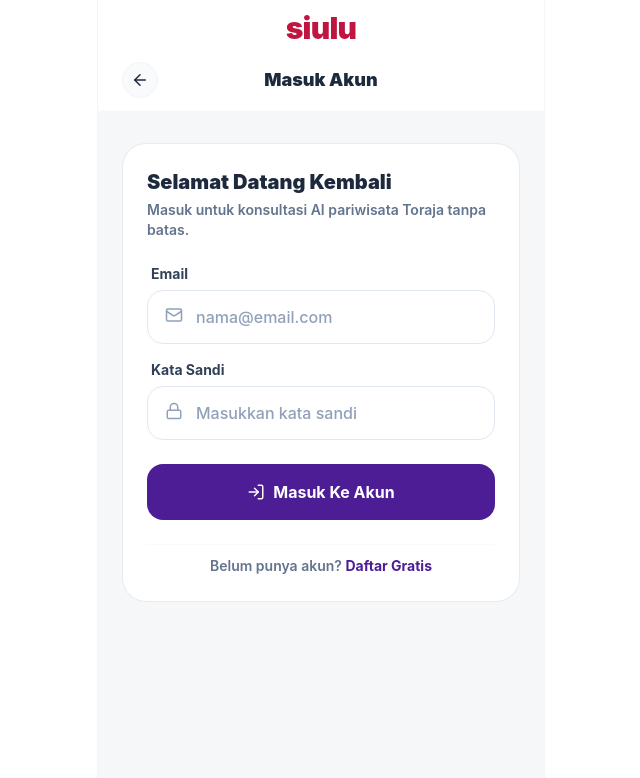
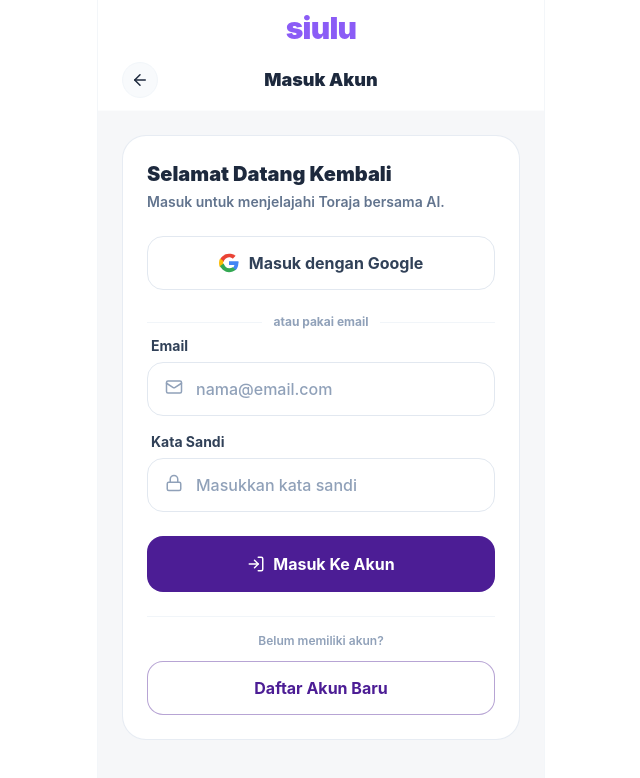
Before and after one commit to sovant28/siulu-pwa-frontend, a Next.js app: page /login in a window 1280 px wide. Shown: the top 778 px of the page, without its empty margins (319-959 px from the left). Built offline with nearby package versions, Linux system fonts and the light colour scheme; no server answers.

Commit message:
feat(pwa): redesign login and register screens with Google login, high-notice buttons, and light purple logo styling

```diff
--- a/app/login/page.js
+++ b/app/login/page.js
@@ -2,7 +2,6 @@
 
 import { useState } from 'react';
 import { useRouter } from 'next/navigation';
-import Link from 'next/link';
 import { supabase } from '../supabase';
 import { ArrowLeft, Mail, Lock, LogIn } from 'lucide-react';
 
@@ -45,14 +44,29 @@ export default function LoginPage() {
     }
   };
 
+  const handleGoogleLogin = async () => {
+    try {
+      const { error: oAuthError } = await supabase.auth.signInWithOAuth({
+        provider: 'google',
+        options: {
+          redirectTo: window.location.origin + '/chat'
+        }
+      });
+      if (oAuthError) setError(oAuthError.message);
+    } catch (err) {
+      console.error(err);
+      setError('Gagal menghubungkan ke Google.');
+    }
+  };
+
   return (
     <div className="flex flex-col w-full min-h-[100dvh] bg-[#F6F7F9] font-sans pb-10 relative overflow-x-hidden">
 
-      {/* ── STICKY HEADER (Siulu Standard) ── */}
+      {/* ── STICKY HEADER (Siulu Standard with Light Purple Logo) ── */}
       <header className="sticky top-0 z-40 bg-white/95 px-6 pt-[calc(env(safe-area-inset-top)+10px)] pb-3 flex flex-col space-y-4 backdrop-blur-md border-b border-slate-100/30">
-        {/* Row 1: Logo */}
+        {/* Row 1: Logo (Light Purple text-[#8B5CF6]) */}
         <div className="text-center w-full">
-          <span className="text-3xl font-black text-[#BE1641] tracking-tight select-none">siulu</span>
+          <span className="text-3xl font-black text-[#8B5CF6] tracking-tight select-none">siulu</span>
         </div>
 
         {/* Row 2: Back Button & Page Title */}
@@ -72,7 +86,7 @@ export default function LoginPage() {
       </header>
 
       {/* ── CONTENT AREA ── */}
-      <div className="px-6 mt-8 max-w-md mx-auto w-full flex-grow flex flex-col justify-start">
+      <div className="px-6 mt-6 max-w-md mx-auto w-full flex-grow flex flex-col justify-start">
 
         {/* Form Container (Flat, No Shadows) */}
         <div className="bg-white border border-slate-200/80 rounded-3xl p-6 space-y-6">
@@ -80,7 +94,7 @@ export default function LoginPage() {
           {/* Welcome Message */}
           <div className="text-left">
             <h3 className="text-xl font-black text-slate-800">Selamat Datang Kembali</h3>
-            <p className="text-sm font-semibold text-slate-500 mt-1">Masuk untuk konsultasi AI pariwisata Toraja tanpa batas.</p>
+            <p className="text-sm font-semibold text-slate-500 mt-1">Masuk untuk menjelajahi Toraja bersama AI.</p>
           </div>
 
           {error && (
@@ -88,6 +102,44 @@ export default function LoginPage() {
               {error}
             </div>
           )}
+
+          {/* Social Logins (Google) */}
+          <div className="space-y-3">
+            <button
+              type="button"
+              onClick={handleGoogleLogin}
+              className="w-full py-3.5 bg-white border border-slate-200 hover:border-slate-300 text-slate-700 font-bold rounded-2xl text-base flex items-center justify-center space-x-2.5 transition active:scale-[0.98] cursor-pointer"
+              style={{ WebkitTapHighlightColor: 'transparent' }}
+            >
+              <svg viewBox="0 0 24 24" className="w-5 h-5 flex-shrink-0">
+                <path
+                  fill="#EA4335"
+                  d="M12 5.04c1.78 0 3.3.61 4.56 1.81l3.4-3.4C17.9 1.54 15.17 1 12 1 7.24 1 3.2 3.73 1.25 7.72l4.03 3.12C6.26 7.74 8.87 5.04 12 5.04z"
+                />
+                <path
+                  fill="#4285F4"
+                  d="M23.52 12.27c0-.82-.07-1.61-.21-2.38H12v4.51h6.47c-.28 1.48-1.12 2.73-2.38 3.58l3.7 2.87c2.16-1.99 3.43-4.91 3.43-8.58z"
+                />
+                <path
+                  fill="#FBBC05"
+                  d="M5.28 14.28c-.23-.69-.36-1.42-.36-2.28s.13-1.59.36-2.28L1.25 6.6C.45 8.2.01 9.98.01 12s.44 3.8 1.24 5.4l4.03-3.12z"
+                />
+                <path
+                  fill="#34A853"
+                  d="M12 23c3.24 0 5.97-1.07 7.96-2.92l-3.7-2.87c-1.03.69-2.34 1.1-3.96 1.1-3.13 0-5.74-2.7-6.72-5.8L1.25 15.63C3.2 19.62 7.24 23 12 23z"
+                />
+              </svg>
+              <span>Masuk dengan Google</span>
+            </button>
+          </div>
+
+          {/* Divider */}
+          <div className="relative flex items-center justify-center my-1.5">
+            <div className="absolute inset-0 flex items-center">
+              <div className="w-full border-t border-slate-100"></div>
+            </div>
+            <span className="relative px-3 bg-white text-xs font-bold text-slate-400">atau pakai email</span>
+          </div>
 
           <form onSubmit={handleLogin} className="space-y-4">
 
@@ -142,15 +194,15 @@ export default function LoginPage() {
 
           </form>
 
-          {/* Direct to Register Page */}
-          <div className="text-center pt-2 border-t border-slate-50">
-            <span className="text-sm font-semibold text-slate-500">Belum punya akun? </span>
-            <Link
-              href="/register"
-              className="text-sm font-bold text-[#4C1D95] hover:underline"
+          {/* Eye-catching Signup CTA Button */}
+          <div className="pt-4 border-t border-slate-100 space-y-3">
+            <p className="text-xs font-semibold text-slate-400 text-center">Belum memiliki akun?</p>
+            <button
+              onClick={() => router.push('/register')}
+              className="w-full py-3.5 bg-white border border-[#4C1D95]/40 hover:border-[#4C1D95] text-[#4C1D95] font-bold rounded-2xl text-base transition active:scale-[0.98] cursor-pointer text-center flex items-center justify-center"
             >
-              Daftar Gratis
-            </Link>
+              Daftar Akun Baru
+            </button>
           </div>
 
         </div>
--- a/app/profile/page.js
+++ b/app/profile/page.js
@@ -98,7 +98,7 @@ export default function ProfilePage() {
       <header className="sticky top-0 z-40 bg-white/95 px-6 pt-[calc(env(safe-area-inset-top)+10px)] pb-3 flex flex-col space-y-4 backdrop-blur-md border-b border-slate-100/30">
         {/* Row 1: Logo */}
         <div className="text-center w-full">
-          <span className="text-3xl font-black text-[#BE1641] tracking-tight select-none">siulu</span>
+          <span className="text-3xl font-black text-[#8B5CF6] tracking-tight select-none">siulu</span>
         </div>
 
         {/* Row 2: Back Button & Page Title */}
--- a/app/register/page.js
+++ b/app/register/page.js
@@ -2,7 +2,6 @@
 
 import { useState } from 'react';
 import { useRouter } from 'next/navigation';
-import Link from 'next/link';
 import { supabase } from '../supabase';
 import { ArrowLeft, User, Mail, Lock, UserPlus } from 'lucide-react';
 
@@ -51,14 +50,29 @@ export default function RegisterPage() {
     }
   };
 
+  const handleGoogleSignup = async () => {
+    try {
+      const { error: oAuthError } = await supabase.auth.signInWithOAuth({
+        provider: 'google',
+        options: {
+          redirectTo: window.location.origin + '/chat'
+        }
+      });
+      if (oAuthError) setError(oAuthError.message);
+    } catch (err) {
+      console.error(err);
+      setError('Gagal menghubungkan ke Google.');
+    }
+  };
+
   return (
     <div className="flex flex-col w-full min-h-[100dvh] bg-[#F6F7F9] font-sans pb-10 relative overflow-x-hidden">
 
-      {/* ── STICKY HEADER (Siulu Standard) ── */}
+      {/* ── STICKY HEADER (Siulu Standard with Light Purple Logo) ── */}
       <header className="sticky top-0 z-40 bg-white/95 px-6 pt-[calc(env(safe-area-inset-top)+10px)] pb-3 flex flex-col space-y-4 backdrop-blur-md border-b border-slate-100/30">
-        {/* Row 1: Logo */}
+        {/* Row 1: Logo (Light Purple text-[#8B5CF6]) */}
         <div className="text-center w-full">
-          <span className="text-3xl font-black text-[#BE1641] tracking-tight select-none">siulu</span>
+          <span className="text-3xl font-black text-[#8B5CF6] tracking-tight select-none">siulu</span>
         </div>
 
         {/* Row 2: Back Button & Page Title */}
@@ -78,7 +92,7 @@ export default function RegisterPage() {
       </header>
 
       {/* ── CONTENT AREA ── */}
-      <div className="px-6 mt-8 max-w-md mx-auto w-full flex-grow flex flex-col justify-start">
+      <div className="px-6 mt-6 max-w-md mx-auto w-full flex-grow flex flex-col justify-start">
 
         {/* Form Container (Flat, No Shadows) */}
         <div className="bg-white border border-slate-200/80 rounded-3xl p-6 space-y-6">
@@ -102,6 +116,44 @@ export default function RegisterPage() {
               <div className="text-left">
                 <h3 className="text-xl font-black text-slate-800">Mulai Perjalanan Anda</h3>
                 <p className="text-sm font-semibold text-slate-500 mt-1">Buat akun gratis untuk mengobrol AI pariwisata Toraja tanpa batas.</p>
+              </div>
+
+              {/* Social Signup (Google) */}
+              <div className="space-y-3">
+                <button
+                  type="button"
+                  onClick={handleGoogleSignup}
+                  className="w-full py-3.5 bg-white border border-slate-200 hover:border-slate-300 text-slate-700 font-bold rounded-2xl text-base flex items-center justify-center space-x-2.5 transition active:scale-[0.98] cursor-pointer"
+                  style={{ WebkitTapHighlightColor: 'transparent' }}
+                >
+                  <svg viewBox="0 0 24 24" className="w-5 h-5 flex-shrink-0">
+                    <path
+                      fill="#EA4335"
+                      d="M12 5.04c1.78 0 3.3.61 4.56 1.81l3.4-3.4C17.9 1.54 15.17 1 12 1 7.24 1 3.2 3.73 1.25 7.72l4.03 3.12C6.26 7.74 8.87 5.04 12 5.04z"
+                    />
+                    <path
+                      fill="#4285F4"
+                      d="M23.52 12.27c0-.82-.07-1.61-.21-2.38H12v4.51h6.47c-.28 1.48-1.12 2.73-2.38 3.58l3.7 2.87c2.16-1.99 3.43-4.91 3.43-8.58z"
+                    />
+                    <path
+                      fill="#FBBC05"
+                      d="M5.28 14.28c-.23-.69-.36-1.42-.36-2.28s.13-1.59.36-2.28L1.25 6.6C.45 8.2.01 9.98.01 12s.44 3.8 1.24 5.4l4.03-3.12z"
+                    />
+                    <path
+                      fill="#34A853"
+                      d="M12 23c3.24 0 5.97-1.07 7.96-2.92l-3.7-2.87c-1.03.69-2.34 1.1-3.96 1.1-3.13 0-5.74-2.7-6.72-5.8L1.25 15.63C3.2 19.62 7.24 23 12 23z"
+                    />
+                  </svg>
+                  <span>Daftar dengan Google</span>
+                </button>
+              </div>
+
+              {/* Divider */}
+              <div className="relative flex items-center justify-center my-1.5">
+                <div className="absolute inset-0 flex items-center">
+                  <div className="w-full border-t border-slate-100"></div>
+                </div>
+                <span className="relative px-3 bg-white text-xs font-bold text-slate-400">atau pakai email</span>
               </div>
 
               <form onSubmit={handleRegister} className="space-y-4">
@@ -176,16 +228,16 @@ export default function RegisterPage() {
             </>
           )}
 
-          {/* Direct to Login Page */}
+          {/* Eye-catching Login CTA Button */}
           {!success && (
-            <div className="text-center pt-2 border-t border-slate-50">
-              <span className="text-sm font-semibold text-slate-500">Sudah punya akun? </span>
-              <Link
-                href="/login"
-                className="text-sm font-bold text-[#4C1D95] hover:underline"
+            <div className="pt-4 border-t border-slate-100 space-y-3">
+              <p className="text-xs font-semibold text-slate-400 text-center">Sudah memiliki akun?</p>
+              <button
+                onClick={() => router.push('/login')}
+                className="w-full py-3.5 bg-white border border-[#4C1D95]/40 hover:border-[#4C1D95] text-[#4C1D95] font-bold rounded-2xl text-base transition active:scale-[0.98] cursor-pointer text-center flex items-center justify-center"
               >
-                Masuk
-              </Link>
+                Masuk Ke Akun Anda
+              </button>
             </div>
           )}
 
--- a/app/saved/page.js
+++ b/app/saved/page.js
@@ -74,7 +74,7 @@ export default function SavedPage() {
       <header className="sticky top-0 z-40 bg-white/95 px-6 pt-[calc(env(safe-area-inset-top)+10px)] pb-3 flex flex-col space-y-4 backdrop-blur-md border-b border-slate-100/30">
         {/* Row 1: Logo */}
         <div className="text-center w-full">
-          <span className="text-3xl font-black text-[#BE1641] tracking-tight select-none">siulu</span>
+          <span className="text-3xl font-black text-[#8B5CF6] tracking-tight select-none">siulu</span>
         </div>
 
         {/* Row 2: Back Button & Page Title */}
```
